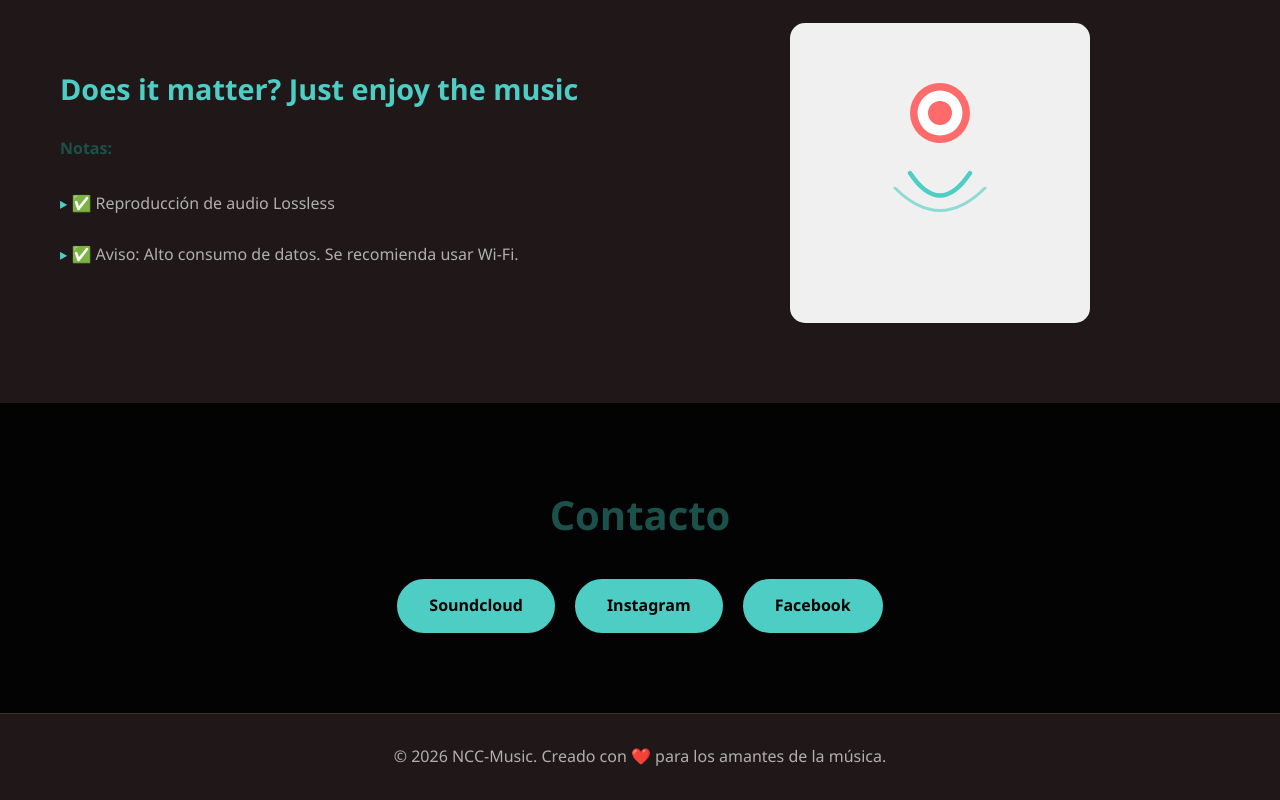
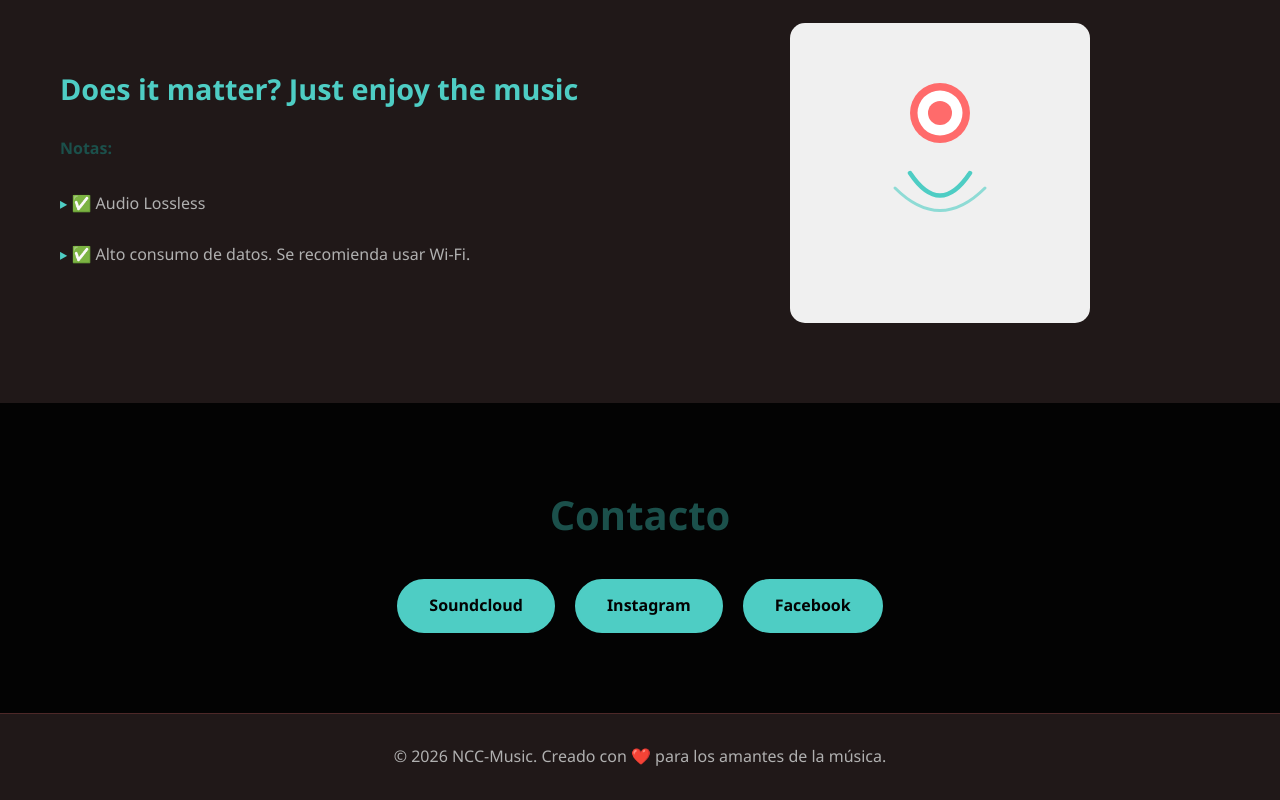
Before and after one commit to ncc-music/ncc-music.github.io, a plain HTML site: page index.html in a window 1280 px wide. Shown: the part 1098-1898 px from the top of the page. Drawn offline with Linux system fonts and the light colour scheme.

Commit message:
Update index.html

```diff
--- a/index.html
+++ b/index.html
@@ -94,8 +94,8 @@
                     <h3>Does it matter? Just enjoy the music</h3>
                     <h4>Notas:</h4>
                     <ul class="features-list">
-                        <li>✅ Reproducción de audio Lossless</li>
-                        <li>✅ Aviso: Alto consumo de datos. Se recomienda usar Wi-Fi.</li>
+                        <li>✅ Audio Lossless</li>
+                        <li>✅ Alto consumo de datos. Se recomienda usar Wi-Fi.</li>
                     </ul>
                 </div>
                 <div class="about-image">
```
